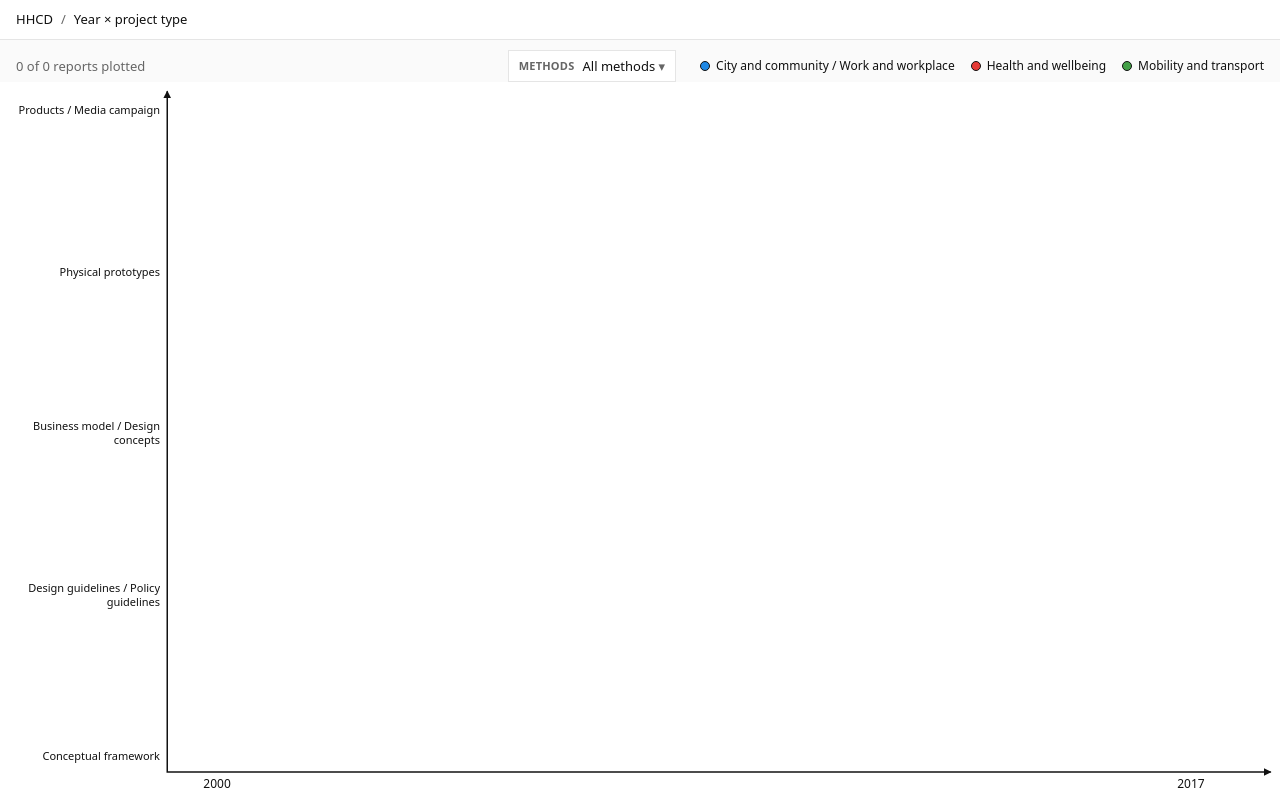
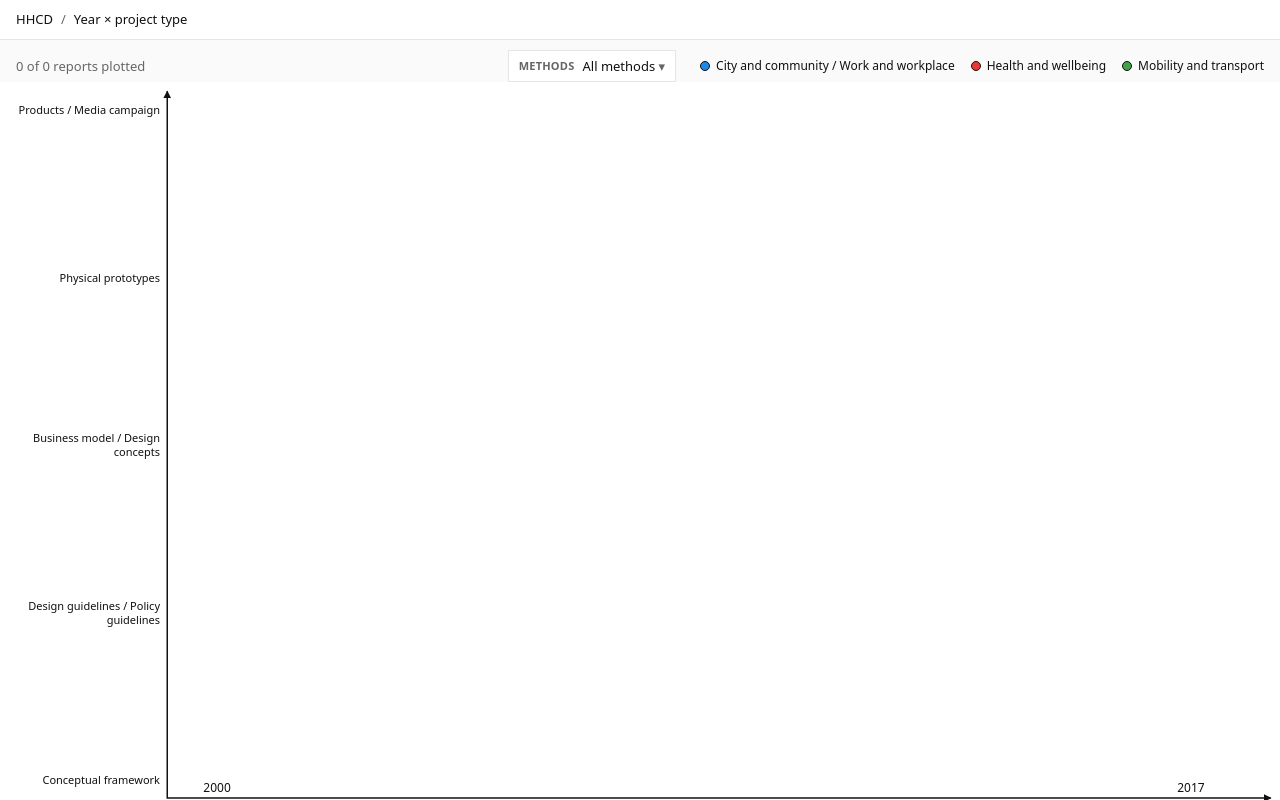
Before and after one commit to Noah-Hett/HHCD-Proto-1, a React (Vite) app in the folder apps/year-type-scatter/: page / in a window 1280 px wide. Built offline with nearby package versions, Linux system fonts and the light colour scheme.

Commit message:
Sit the year axis on the bottom edge of the window
Move the year labels above the axis and size the plot to the area above
the scrollbar so there is no leftover white band under the x-axis.

Co-authored-by: nayanacrowe <nayanacrowe@users.noreply.github.com>

```diff
--- a/apps/year-type-scatter/src/ScatterPlot.jsx
+++ b/apps/year-type-scatter/src/ScatterPlot.jsx
@@ -4,7 +4,7 @@ import { Y_BANDS, clusterAriaLabel } from "./mapReports.js";
 const LEFT = 168;
 const RIGHT = 40;
 const TOP = 28;
-const BOTTOM = 28;
+const BOTTOM = 2;
 const PX_PER_YEAR = 48;
 const MIN_INNER_FLOOR = 692;
 
@@ -46,7 +46,7 @@ function xForYear(year, yearMin, yearMax, layout) {
 function yForBand(yBand, layout) {
   const n = Y_BANDS.length;
   const top = layout.top;
-  const bottom = layout.originY - 16;
+  const bottom = layout.originY - 18;
   if (n <= 1) return (top + bottom) / 2;
   const t = yBand / (n - 1);
   return bottom - t * (bottom - top);
@@ -63,8 +63,10 @@ function usePlotSize() {
     if (!frame || !scroll) return undefined;
 
     const read = () => {
-      const height = Math.round(frame.getBoundingClientRect().height);
-      const viewportWidth = Math.round(scroll.getBoundingClientRect().width);
+      const height = Math.round(
+        scroll.clientHeight || frame.getBoundingClientRect().height,
+      );
+      const viewportWidth = Math.round(scroll.clientWidth);
       if (height < 2 || viewportWidth < 2) return;
       setSize((prev) =>
         Math.abs(prev.viewportWidth - viewportWidth) < 0.5 &&
@@ -232,7 +234,7 @@ export default function ScatterPlot({
             <text
               className="x-end"
               x={xForYear(yearMin, yearMin, yearMax, layout)}
-              y={layout.height - 12}
+              y={layout.originY - 6}
               textAnchor="start"
             >
               {yearMin}
@@ -240,7 +242,7 @@ export default function ScatterPlot({
             <text
               className="x-end"
               x={xForYear(yearMax, yearMin, yearMax, layout)}
-              y={layout.height - 12}
+              y={layout.originY - 6}
               textAnchor="end"
             >
               {yearMax}
--- a/apps/year-type-scatter/src/styles.css
+++ b/apps/year-type-scatter/src/styles.css
@@ -237,6 +237,7 @@ body,
   overflow-y: hidden;
   overscroll-behavior-x: contain;
   scrollbar-width: thin;
+  scrollbar-color: #bbb #fff;
   background: #fff;
 }
 
```
